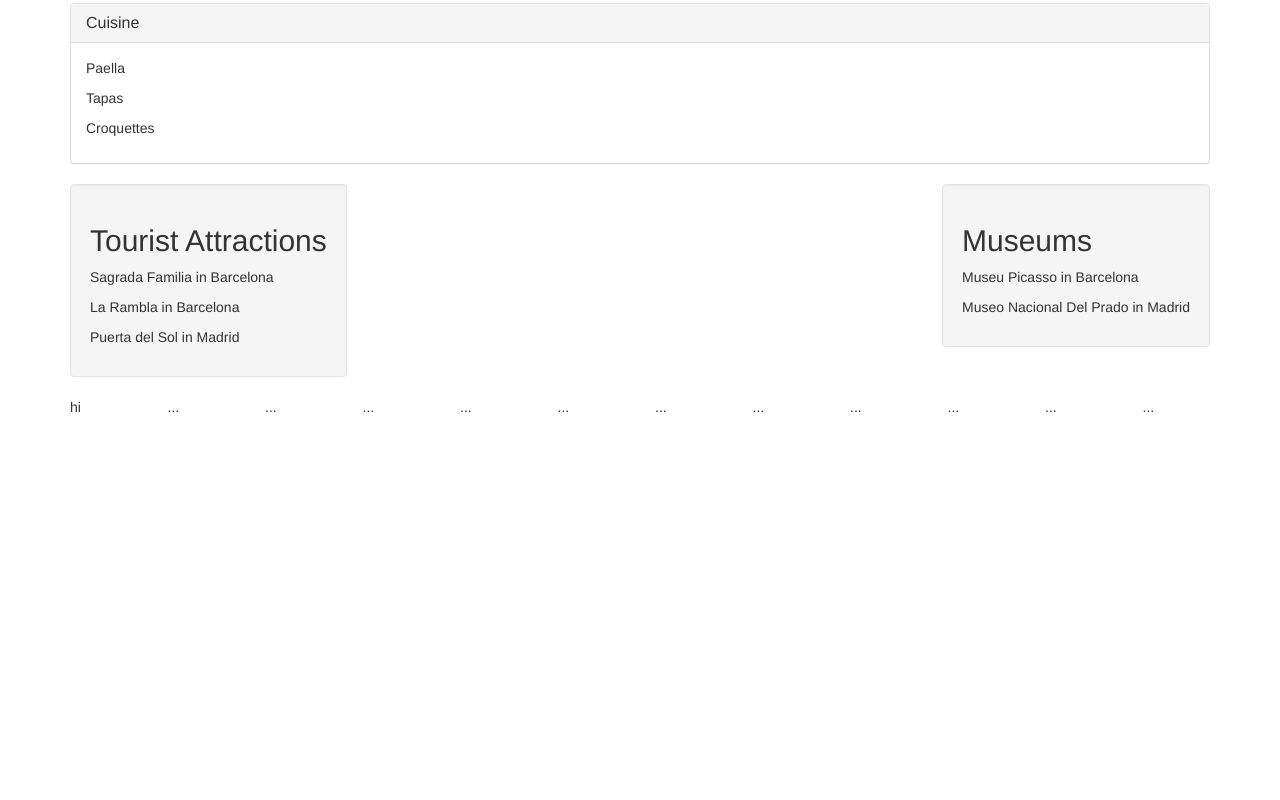
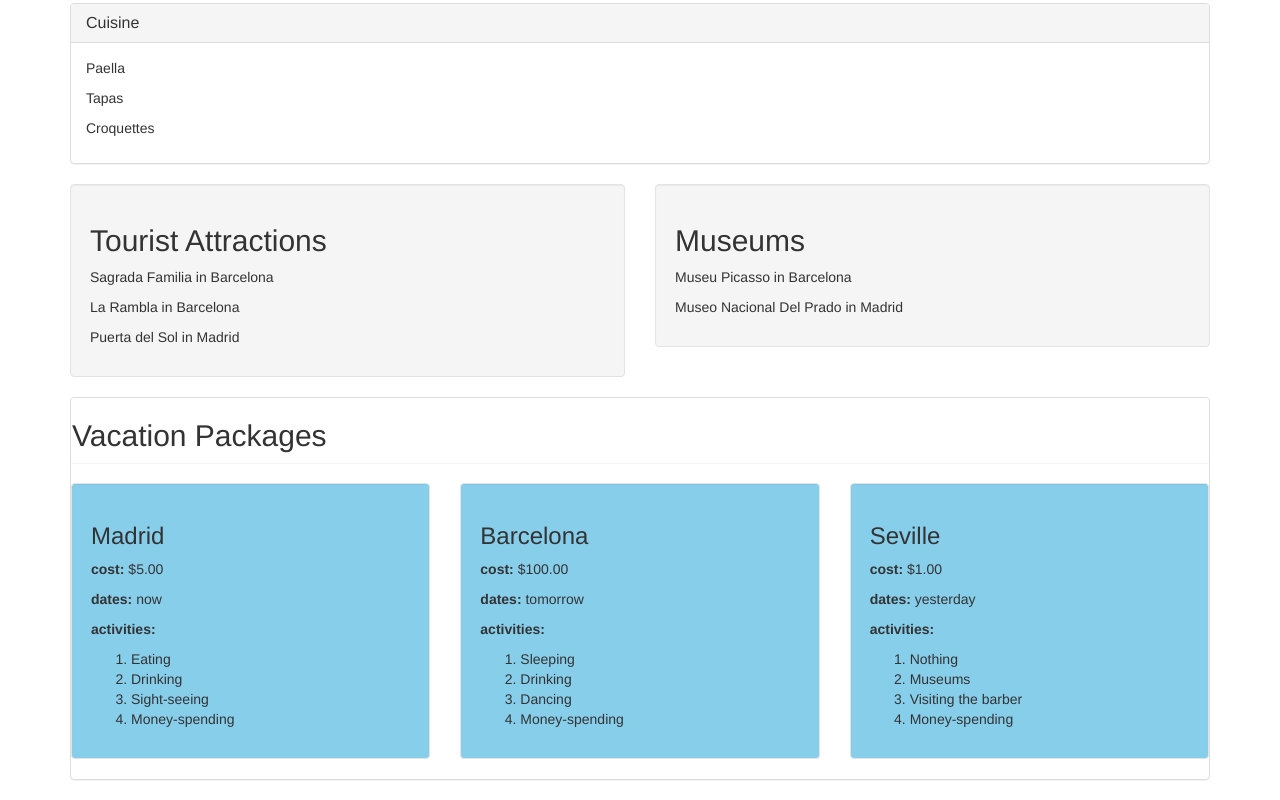
Before and after one commit to Sara-Hamilton/vacation, a plain HTML site: page index.html in a window 1280 px wide. Shown: the part 327-1127 px from the top of the page. Before the commit the page ends 800 px from the top, so only its background shows below. Drawn offline with Linux system fonts and the light colour scheme.

Commit message:
add vacation packages, column structure

```diff
--- /dev/null
+++ b/css/styles.css
@@ -0,0 +1,7 @@
+.package {
+  background-color: skyblue;
+}
+
+.vacation-label {
+  font-weight: bold;
+}
--- a/index.html
+++ b/index.html
@@ -2,6 +2,7 @@
 <html>
   <head>
     <link rel="stylesheet" href="css/bootstrap.css" type="text/css">
+    <link rel="stylesheet" href="css/styles.css" type="text/css">
     <title>Vacation</title>
   </head>
   <body>
@@ -22,31 +23,70 @@
           <p>Croquettes</p>
         </div>
       </div>
-      <div class="pull-left well">
+      <div class="row">
+        <div class="col-md-6">
+          <div class="well">
             <h2>Tourist Attractions</h2>
             <p>Sagrada Familia in Barcelona</p>
             <p>La Rambla in Barcelona</p>
             <p>Puerta del Sol in Madrid</p>
           </div>
-      <div class="pull-right well">
+        </div>
+        <div class="col-md-6">
+          <div class="well">
             <h2>Museums</h2>
             <p>Museu Picasso in Barcelona</p>
             <p>Museo Nacional Del Prado in Madrid</p>
           </div>
-      <div class="clearfix"></div>
+        </div>
+      </div>
+      <div class="panel panel-default">
+        <div class="panel heading">
+          <h2>Vacation Packages</h2>
+        </div>
         <div class="row">
-       <div class="col-xs-1">hi</div>
-       <div class="col-xs-1">...</div>
-       <div class="col-xs-1">...</div>
-       <div class="col-xs-1">...</div>
-       <div class="col-xs-1">...</div>
-       <div class="col-xs-1">...</div>
-       <div class="col-xs-1">...</div>
-       <div class="col-xs-1">...</div>
-       <div class="col-xs-1">...</div>
-       <div class="col-xs-1">...</div>
-       <div class="col-xs-1">...</div>
-       <div class="col-xs-1">...</div>
+          <div class="col-md-4">
+            <div class="package well">
+              <h3>Madrid</h3>
+              <p><span class="vacation-label">cost: </span>$5.00</p>
+              <p><span class="vacation-label">dates: </span>now</p>
+              <p><span class="vacation-label">activities: </span></p>
+              <ol>
+                <li>Eating</li>
+                <li>Drinking</li>
+                <li>Sight-seeing</li>
+                <li>Money-spending</li>
+              </ol>
+            </div>
+          </div>
+          <div class="col-md-4">
+            <div class="package well">
+              <h3>Barcelona</h3>
+              <p><span class="vacation-label">cost: </span>$100.00</p>
+              <p><span class="vacation-label">dates: </span>tomorrow</p>
+              <p><span class="vacation-label">activities: </span></p>
+              <ol>
+                <li>Sleeping</li>
+                <li>Drinking</li>
+                <li>Dancing</li>
+                <li>Money-spending</li>
+              </ol>
+            </div>
+          </div><div class="col-md-4">
+            <div class="package well">
+              <h3>Seville</h3>
+              <p><span class="vacation-label">cost: </span>$1.00</p>
+              <p><span class="vacation-label">dates: </span>yesterday</p>
+              <p><span class="vacation-label">activities: </span></p>
+              <ol>
+                <li>Nothing</li>
+                <li>Museums</li>
+                <li>Visiting the barber</li>
+                <li>Money-spending</li>
+              </ol>
+            </div>
+          </div>
+        </div>
       </div>
     </div>
   </body>
```
Lines whose indentation alone changed are shown as unchanged.
